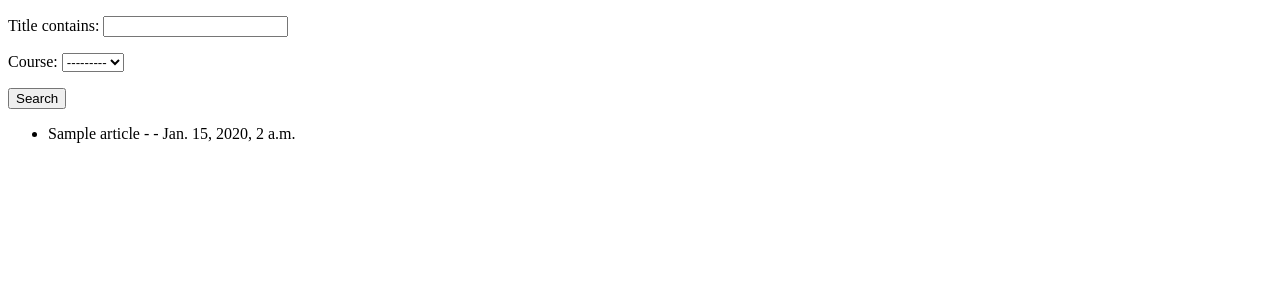
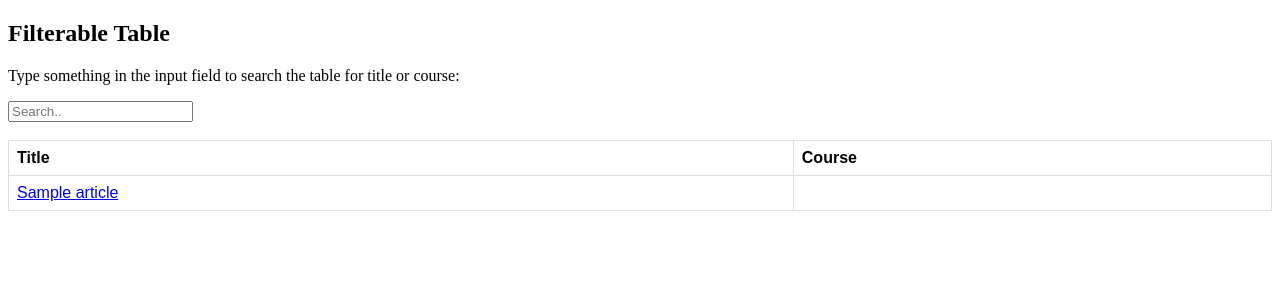
Before and after one commit to aaronenberg/SiriusCRUD, a Django app: page /articles/search/ in a window 1280 px wide. Shown: the top 300 px of the page. Run offline with Django 3.2, Linux system fonts and the light colour scheme; tables that the repository leaves empty hold one stand-in row (values such as "Sample post"); data that the repository does not hold is empty; parts of the project's set-up code (start-up, migrations or seed data) failed here and were passed over; some libraries are stand-ins or nearby versions.

Commit message:
Added javascript/ajax script for filtering searches. TODO: Filter form for courses, User auth. to view private data

```diff
--- a/sirius/articles/filters.py
+++ b/sirius/articles/filters.py
@@ -2,7 +2,10 @@ import django_filters
 from .models import Article, ArticleMedia
 
 class ArticleFilter(django_filters.FilterSet):
-	title = django_filters.CharFilter(lookup_expr='icontains')
 	class Meta:
 		model = Article
-		fields = ['title', 'course',]
+
+		fields = {
+			'course': ['exact',],
+			'title': ['icontains',],
+		}
--- a/sirius/articles/urls.py
+++ b/sirius/articles/urls.py
@@ -1,7 +1,6 @@
 from django.urls import path
 from . import views
-from django_filters.views import FilterView
-from .filters import ArticleFilter
+
 
 app_name = 'articles'
 
@@ -9,7 +8,7 @@ urlpatterns = [
     path('', views.ArticleListView.as_view(), name='article-list'),
     path('drafts', views.DraftListView.as_view(), name='draft-list'),
     path('new', views.ArticleCreateView.as_view(), name='article-create'),
-	path('search/', FilterView.as_view(filterset_class=ArticleFilter), name='search'),
+	path('search/', views.SearchPageView.as_view(), name='search'),
     path('<slug:slug>/', views.ArticleDetailView.as_view(), name='article-detail'),
     path('<slug:slug>/edit', views.ArticleUpdateView.as_view(), name='article-update'),
 ]
--- a/sirius/articles/views.py
+++ b/sirius/articles/views.py
@@ -6,7 +6,7 @@ from django.views.generic.edit import CreateView, UpdateView
 from django.views.generic.list import ListView
 from .models import Article, ArticleMedia
 from .forms import ArticleForm, ArticleMediaFormSet
-from .filters import ArticleFilter
+from django.views.generic.base import TemplateView
 
 
 class ArticleListView(ListView):
@@ -142,7 +142,14 @@ class ArticleUpdateView(LoginRequiredMixin, UserPassesTestMixin, UpdateView):
         context = self.get_context_data(form=form, articlemedia_form=articlemedia_form)
         return render(self.request, self.get_template_names(), context)
 
-def search(request):
-	article_list = Article.objects.all()
-	article_filter = ArticleFilter(request.GET, queryset=article_list)
-	return render(request, 'articles/article_filter.html', {'filter': article_filter})
+class SearchPageView(TemplateView):
+	# Code that the html file was based on:
+	# https://www.w3schools.com/jquery/tryit.asp?filename=tryjquery_filters_table
+	# http://api.jquery.com/toggle/ uses the toggle function to hide
+	# the matched search keys
+	template_name = 'articles/article_search.html'
+
+	def get_context_data(self, **kwargs):
+		context = super().get_context_data(**kwargs)
+		context['articles'] = Article.objects.all()
+		return context
--- a/templates/articles/article_filter.html
+++ /dev/null
@@ -1,13 +0,0 @@
-{% extends 'base.html' %}
-
-{% block content %}
-<form method="get">
-	{{ filter.form.as_p }}
-	<button type="submit">Search</button>
-</form>
-<ul>
-{% for article in filter.qs %}
-	<li>{{ article.title }} - {{ article.course }} - {{  article.created}}</li>
-{% endfor %}
-<ul>
-{% endblock %}
--- /dev/null
+++ b/templates/articles/article_search.html
@@ -0,0 +1,83 @@
+{% extends 'base.html' %}
+{% block content %}
+<html>
+<head>
+
+
+<style>
+table {
+  font-family: arial, sans-serif;
+  border-collapse: collapse;
+  width: 100%;
+}
+
+td, th {
+  border: 1px solid #dddddd;
+  text-align: left;
+  padding: 8px;
+}
+
+tr:nth-child(even) {
+  background-color: #dddddd;
+}
+</style>
+</head>
+<body>
+
+<h2>Filterable Table</h2>
+<p>Type something in the input field to search the table for title or course:</p>
+<input id="myInput" type="text" placeholder="Search..">
+<br><br>
+
+<table>
+  <thead>
+  <tr>
+    <th>Title</th>
+	<th>Course</th>
+  </tr>
+  </thead>
+  <tbody id="myTable">
+  {% for article in articles %}
+  <tr>
+	<td>
+		<a href="{{ article.get_absolute_url }}">{{ article.title }}</a>
+	</td>
+	<td>{{ article.course }}</td>
+  </tr>
+  {% endfor %}
+  </tbody>
+</table>
+
+</body>
+</html>
+{% endblock %}
+
+{% block custom_js %}
+<script>
+<!-- source: https://www.w3schools.com/jquery/tryit.asp?filename=tryjquery_filters_table -->
+$(document).ready(function(){
+  $("#myInput").on("keyup", function() {
+    var value = $(this).val().toLowerCase();
+    $("#myTable tr").filter(function() {
+      $(this).toggle($(this).text().toLowerCase().indexOf(value) > -1)
+    });
+  });
+});
+
+<!-- source: https://stackoverflow.com/questions/3160277/jquery-table-sort/19947532#19947532 -->
+$('th').click(function(){
+    var table = $(this).parents('table').eq(0)
+    var rows = table.find('tr:gt(0)').toArray().sort(comparer($(this).index()))
+    this.asc = !this.asc
+    if (!this.asc){rows = rows.reverse()}
+    for (var i = 0; i < rows.length; i++){table.append(rows[i])}
+})
+function comparer(index) {
+    return function(a, b) {
+        var valA = getCellValue(a, index), valB = getCellValue(b, index)
+        return $.isNumeric(valA) && $.isNumeric(valB) ? valA - valB : valA.toString().localeCompare(valB)
+    }
+}
+function getCellValue(row, index){ return $(row).children('td').eq(index).text() }
+</script>
+{% endblock %}
--- a/templates/base.html
+++ b/templates/base.html
@@ -51,6 +51,7 @@
     <script src="https://code.jquery.com/jquery-3.2.1.slim.min.js" integrity="sha384-KJ3o2DKtIkvYIK3UENzmM7KCkRr/rE9/Qpg6aAZGJwFDMVNA/GpGFF93hXpG5KkN" crossorigin="anonymous"></script>
     <script src="https://unpkg.com/popper.js@1.12.6/dist/umd/popper.js" integrity="sha384-fA23ZRQ3G/J53mElWqVJEGJzU0sTs+SvzG8fXVWP+kJQ1lwFAOkcUOysnlKJC33U" crossorigin="anonymous"></script>
     <script src="https://unpkg.com/bootstrap-material-design@4.1.1/dist/js/bootstrap-material-design.js" integrity="sha384-CauSuKpEqAFajSpkdjv3z9t8E7RlpJ1UP0lKM/+NdtSarroVKu069AlsRPKkFBz9" crossorigin="anonymous"></script>
+	<script src="https://ajax.googleapis.com/ajax/libs/jquery/3.3.1/jquery.min.js"></script>
     {% block custom_js %} {% endblock custom_js %}
   </body>
 </html>
```
